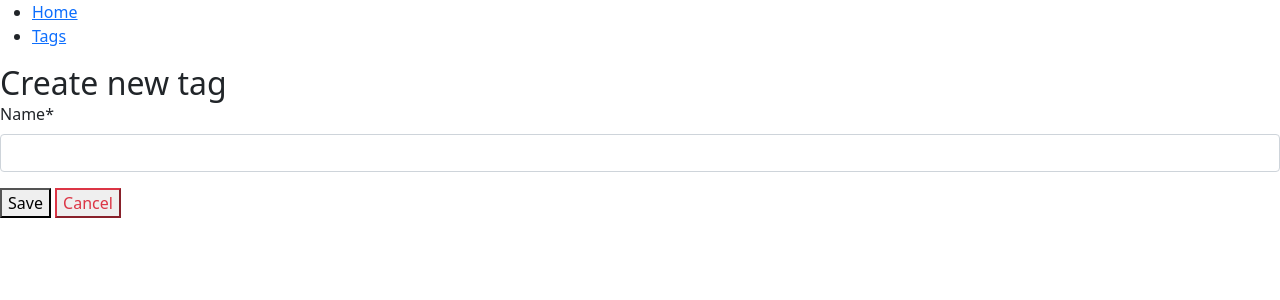
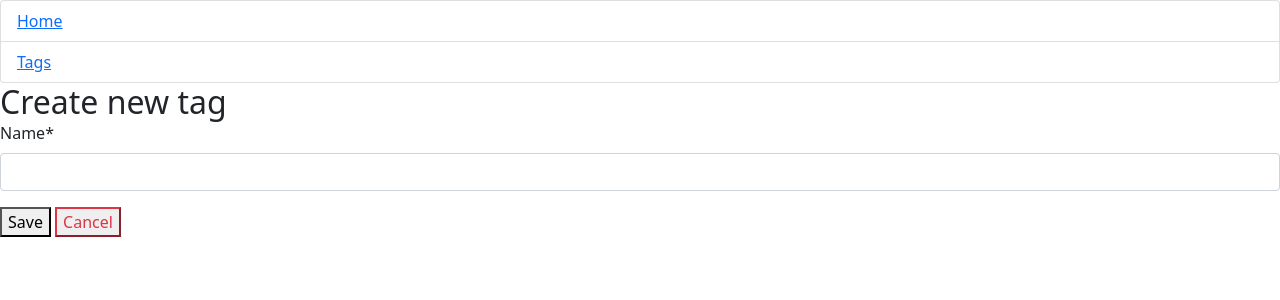
Before and after one commit to anastasiia-tsurkan/todolist, a Django app: page /tags/create/ in a window 1280 px wide. Shown: the top 300 px of the page. Run offline with Django 4.2, Linux system fonts and the light colour scheme; some libraries are stand-ins or nearby versions.

Commit message:
Add cootstrap classes to the sidebar

```diff
--- a/templates/includes/sidebar.html
+++ b/templates/includes/sidebar.html
@@ -1,12 +1,12 @@
 <nav>
-  <ul class="sidebar-nav">
-    <li>
+  <ul class="sidebar-nav list-group">
+    <li class="list-group-item">
       <a href="{% url 'tasklist:index' %}">
         Home
       </a>
     </li>
-    <li>
-      <a href="">
+    <li class="list-group-item">
+      <a href="{% url 'tasklist:tags-list' %}">
         Tags
       </a>
     </li>
```
